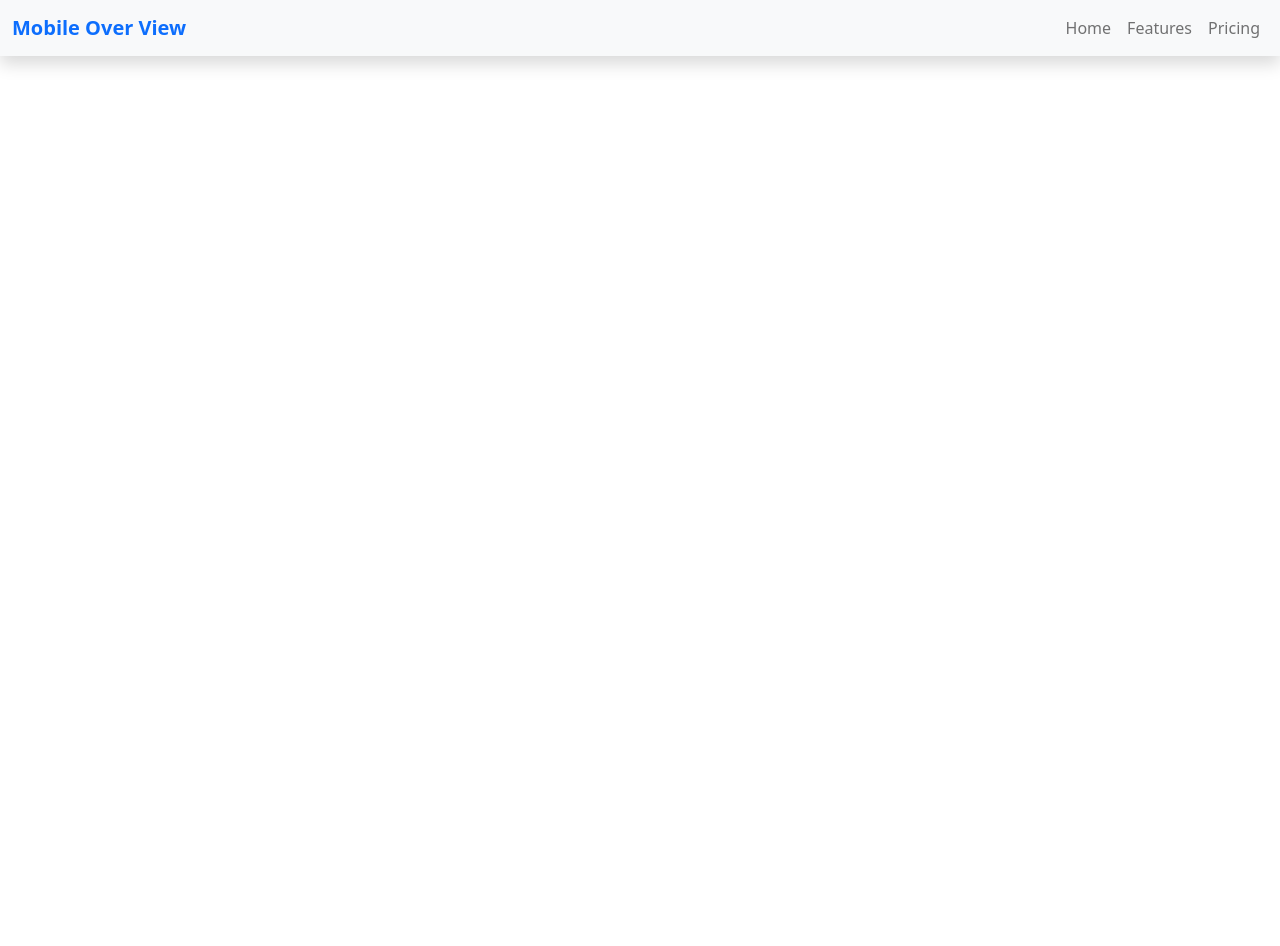
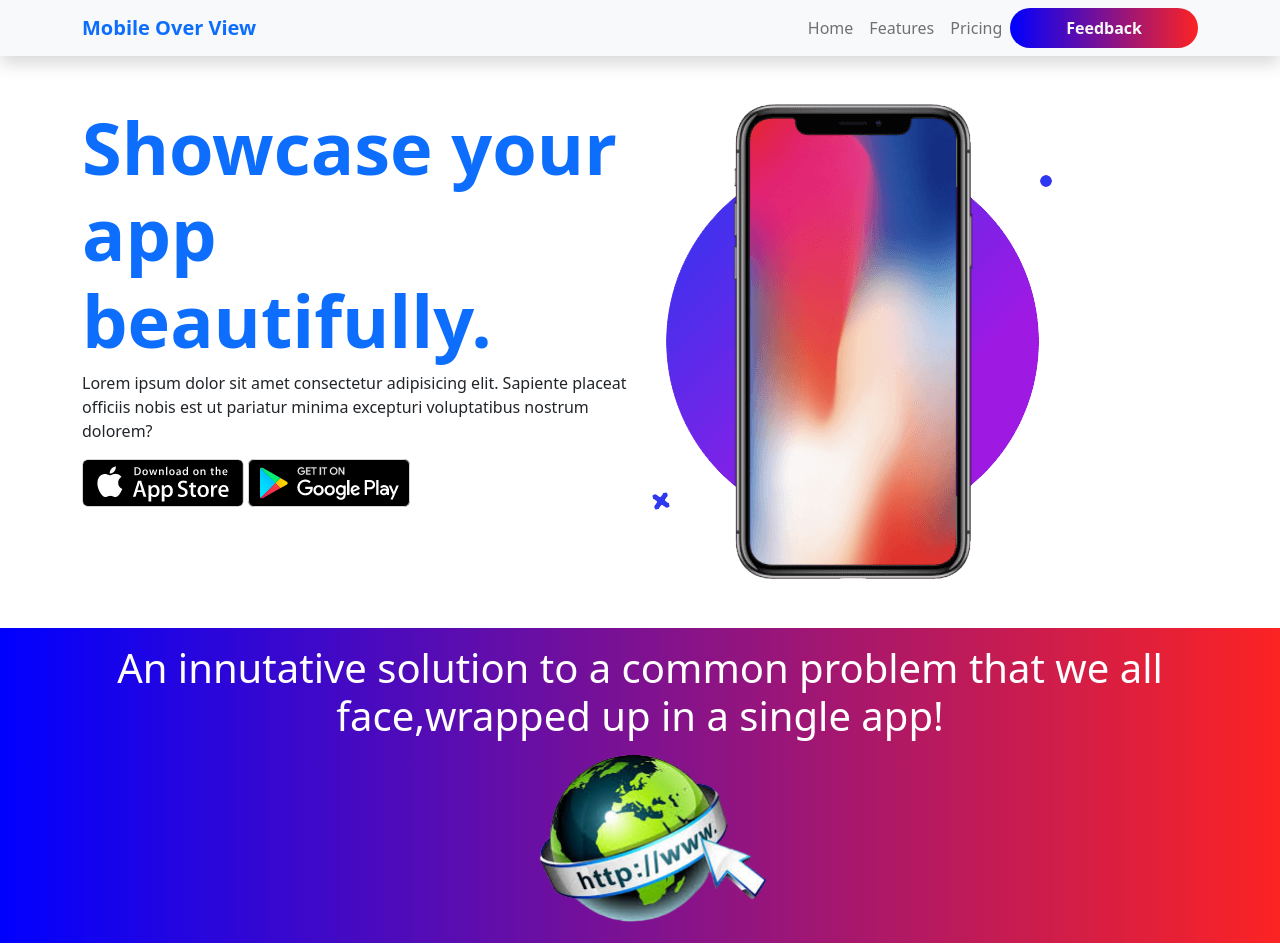
Before and after one commit to Md-Mubarak-Hossain/mobile-bootstrap, a plain HTML site: page index.html in a window 1280 px wide. Before the commit the page ends 800 px from the top, so only its background shows below. Drawn offline with Linux system fonts and the light colour scheme.

Commit message:
solution section added

```diff
--- /dev/null
+++ b/css/bg.css
@@ -0,0 +1,3 @@
+.background-gradient {
+    background-image: linear-gradient(90deg, blue, rgb(252, 35, 35));
+}
--- a/index.html
+++ b/index.html
@@ -8,13 +8,14 @@
     <link rel="shortcut icon" href="./assets/favicon/favicon.jpg" type="image/x-icon">
     <title>Mobile</title>
     <link rel="stylesheet" href="./css/boot.min.css">
+    <link rel="stylesheet" href="./css/bg.css">
 </head>
 
 <body>
     <!-- header section start -->
-    <header>
-        <nav class="comtainer shadow navbar navbar-expand-lg bg-light">
-            <div class="container-fluid">
+    <header class="shadow bg-light">
+        <nav class=" navbar navbar-expand-lg ">
+            <div class=" container container-fluid">
                 <a class="navbar-brand display-4 fw-bold text-primary" href="#">Mobile Over View</a>
                 <button class="navbar-toggler" type="button" data-bs-toggle="collapse" data-bs-target="#navbarNav"
                     aria-controls="navbarNav" aria-expanded="false" aria-label="Toggle navigation">
@@ -31,6 +32,9 @@
                         <li class="nav-item">
                             <a class="nav-link" href="#">Pricing</a>
                         </li>
+                        <li class="nav-item rounded-pill text-center px-5 background-gradient">
+                            <a class="nav-link text-light fw-bold" href="#">Feedback</a>
+                        </li>
                     </ul>
                 </div>
             </div>
@@ -39,6 +43,40 @@
     <!-- header section end -->
     <!-- main start-->
     <main>
+        <!-- section-banner -->
+        <section>
+            <div class="container">
+                <div class="mt-5">
+                    <div class="row">
+                        <div class="col-md-6">
+                            <h2 class="text-primary fw-bold display-2">
+                                Showcase your app beautifully.
+                            </h2>
+                            <p>Lorem ipsum dolor sit amet consectetur adipisicing elit. Sapiente placeat officiis nobis
+                                est
+                                ut pariatur minima excepturi voluptatibus nostrum dolorem?</p>
+                            <img src="./assets/logos/app-store.png" alt="">
+                            <img src="./assets/logos/google-play.png" alt="">
+                        </div>
+                        <div class="col-md-6">
+                            <img src="./images/banner/banner.png" class="img-fluid ms-auto" alt="">
+                        </div>
+                    </div>
+                </div>
+            </div>
+        </section>
+        <!-- section-banner end -->
+        <!--section-solution-start -->
+        <section class="background-gradient">
+            <div class="container mt-5">
+                <h1 class="text-white text-center pt-3">
+                    An innutative solution to a common problem that we all face,wrapped up in a single app!
+                </h1>
+                <p class="text-center fw-bold display-5 pb-3"> <img src="./assets/logos/www-removebg-preview.png" alt=""
+                        class="img-fluid w-25"></p>
+            </div>
+        </section>
+        <!-- solution section end -->
 
     </main>
     <script src="./js/boot.min.js"></script>
```
Also changed, not shown: assets/logos/www-removebg-preview.png (added), assets/logos/www.jpg (added).
